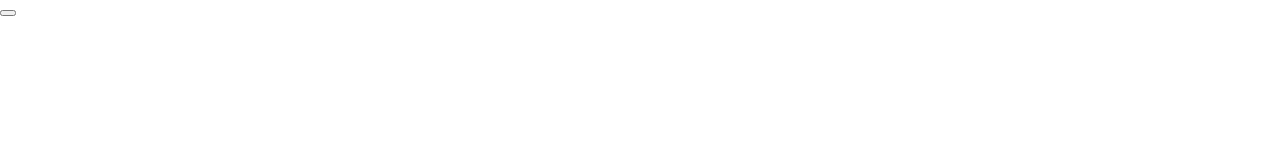
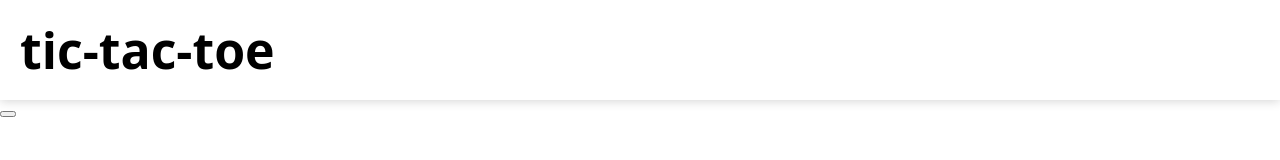
Before and after one commit to nicolasmatthewlee/tic-tac-toe, a plain HTML site: page index.html in a window 1280 px wide. Drawn offline with Linux system fonts and the light colour scheme.

Commit message:
styled header

```diff
--- a/index.html
+++ b/index.html
@@ -11,7 +11,7 @@
 </head>
 <body>
     <div class="header-container">
-        <div class="header"></div>
+        <div class="header">tic-tac-toe</div>
     </div>
     <div class="content-container">
         <div class="turn-label"></div>
--- a/styles.css
+++ b/styles.css
@@ -0,0 +1,21 @@
+body {
+    display: flex;
+    flex-direction: column;
+    font-family: system-ui, -apple-system, BlinkMacSystemFont, 'Segoe UI', Roboto, Oxygen, Ubuntu, Cantarell, 'Open Sans', 'Helvetica Neue', sans-serif;
+}
+
+.header-container {
+    background-color: white;
+    display: flex;
+    align-items: center;
+    justify-content: left;
+    box-shadow: 0px 1px 10px lightgray;
+    z-index: 1;
+    height: 100px;
+}
+
+.header {
+    font-weight: 700;
+    font-size: 50px;
+    margin-left: 20px;
+}
```
